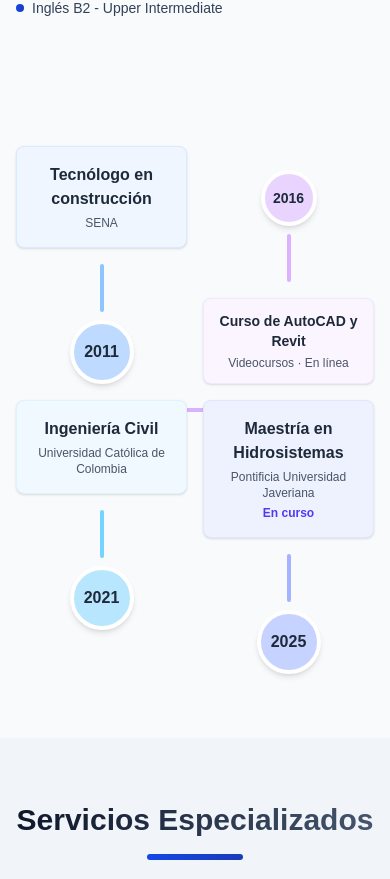
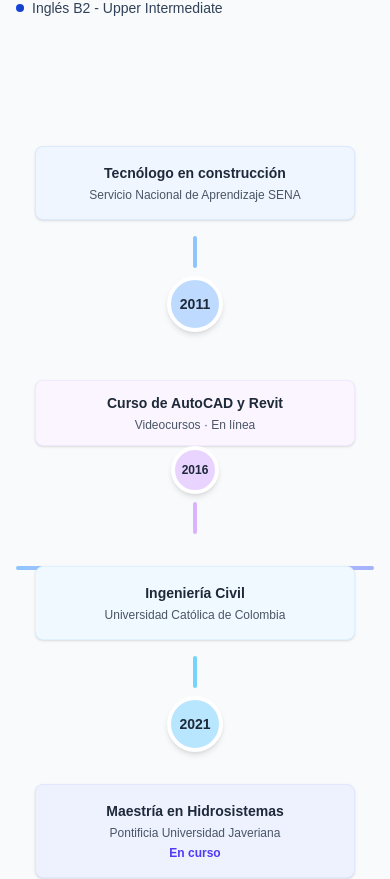
Before and after one commit to dannidoe/portafolio, a Next.js app: page / in a window 390 px wide. Shown: the part 1771-2650 px from the top of the page. Built offline with nearby package versions, Linux system fonts and the light colour scheme.

Commit message:
Actualización completa: cambios locales y rutas

```diff
--- a/app/page.tsx
+++ b/app/page.tsx
@@ -338,60 +338,60 @@ export default function Portfolio() {
             {/* Línea horizontal central */}
             <div className="absolute top-1/2 left-0 right-0 h-1 bg-gradient-to-r from-blue-300 via-purple-300 to-indigo-300 transform -translate-y-1/2 rounded-full" />
 
-            <div className="relative grid grid-cols-2 md:grid-cols-4 gap-4 md:gap-8">
+            <div className="relative grid grid-cols-1 md:grid-cols-4 gap-8 md:gap-8">
               {/* SENA - Arriba */}
-              <div className="flex flex-col items-center">
-                <div className="text-center px-3 bg-blue-50 rounded-lg py-4 shadow-sm border border-blue-100 mb-4">
-                  <h3 className="text-base md:text-lg font-bold text-gray-800">Tecnólogo en construcción</h3>
-                  <p className="text-xs md:text-sm text-gray-600 mt-1">SENA</p>
+              <div className="flex flex-col md:flex-col items-center">
+                <div className="text-center px-3 bg-blue-50 rounded-lg py-4 shadow-sm border border-blue-100 mb-4 w-full max-w-xs">
+                  <h3 className="text-sm md:text-lg font-bold text-gray-800">Tecnólogo en construcción</h3>
+                  <p className="text-xs md:text-sm text-gray-600 mt-1">Servicio Nacional de Aprendizaje SENA</p>
                 </div>
-                <div className="w-1 h-12 bg-blue-300 rounded-full" />
+                <div className="w-1 h-8 md:h-12 bg-blue-300 rounded-full" />
                 <div className="relative mt-2">
-                  <div className="w-16 h-16 rounded-full bg-blue-200 flex items-center justify-center shadow-md border-4 border-white">
-                    <span className="text-gray-800 font-bold text-base">2011</span>
+                  <div className="w-14 h-14 md:w-16 md:h-16 rounded-full bg-blue-200 flex items-center justify-center shadow-md border-4 border-white">
+                    <span className="text-gray-800 font-bold text-sm md:text-base">2011</span>
                   </div>
                 </div>
               </div>
 
               {/* Curso AutoCAD - Abajo */}
-              <div className="flex flex-col items-center justify-end">
-                <div className="relative">
-                  <div className="w-14 h-14 rounded-full bg-purple-200 flex items-center justify-center shadow-md border-4 border-white">
-                    <span className="text-gray-800 font-bold text-sm">2016</span>
+              <div className="flex flex-col md:flex-col items-center md:justify-end">
+                <div className="relative order-2 md:order-1">
+                  <div className="w-12 h-12 md:w-14 md:h-14 rounded-full bg-purple-200 flex items-center justify-center shadow-md border-4 border-white">
+                    <span className="text-gray-800 font-bold text-xs md:text-sm">2016</span>
                   </div>
                 </div>
-                <div className="w-1 h-12 bg-purple-300 rounded-full mt-2" />
-                <div className="text-center px-2 bg-purple-50 rounded-lg py-3 shadow-sm border border-purple-100 mt-4">
+                <div className="w-1 h-8 md:h-12 bg-purple-300 rounded-full mt-2 order-3 md:order-2" />
+                <div className="text-center px-2 bg-purple-50 rounded-lg py-3 shadow-sm border border-purple-100 mt-4 order-1 md:order-3 w-full max-w-xs">
                   <h3 className="text-sm md:text-base font-bold text-gray-800">Curso de AutoCAD y Revit</h3>
                   <p className="text-xs text-gray-600 mt-1">Videocursos · En línea</p>
                 </div>
               </div>
 
               {/* Universidad Católica - Arriba */}
-              <div className="flex flex-col items-center">
-                <div className="text-center px-3 bg-sky-50 rounded-lg py-4 shadow-sm border border-sky-100 mb-4">
-                  <h3 className="text-base md:text-lg font-bold text-gray-800">Ingeniería Civil</h3>
+              <div className="flex flex-col md:flex-col items-center">
+                <div className="text-center px-3 bg-sky-50 rounded-lg py-4 shadow-sm border border-sky-100 mb-4 w-full max-w-xs">
+                  <h3 className="text-sm md:text-lg font-bold text-gray-800">Ingeniería Civil</h3>
                   <p className="text-xs md:text-sm text-gray-600 mt-1">Universidad Católica de Colombia</p>
                 </div>
-                <div className="w-1 h-12 bg-sky-300 rounded-full" />
+                <div className="w-1 h-8 md:h-12 bg-sky-300 rounded-full" />
                 <div className="relative mt-2">
-                  <div className="w-16 h-16 rounded-full bg-sky-200 flex items-center justify-center shadow-md border-4 border-white">
-                    <span className="text-gray-800 font-bold text-base">2021</span>
+                  <div className="w-14 h-14 md:w-16 md:h-16 rounded-full bg-sky-200 flex items-center justify-center shadow-md border-4 border-white">
+                    <span className="text-gray-800 font-bold text-sm md:text-base">2021</span>
                   </div>
                 </div>
               </div>
 
               {/* PUJ - Arriba */}
-              <div className="flex flex-col items-center">
-                <div className="text-center px-3 bg-indigo-50 rounded-lg py-4 shadow-sm border border-indigo-100 mb-4">
-                  <h3 className="text-base md:text-lg font-bold text-gray-800">Maestría en Hidrosistemas</h3>
+              <div className="flex flex-col md:flex-col items-center">
+                <div className="text-center px-3 bg-indigo-50 rounded-lg py-4 shadow-sm border border-indigo-100 mb-4 w-full max-w-xs">
+                  <h3 className="text-sm md:text-lg font-bold text-gray-800">Maestría en Hidrosistemas</h3>
                   <p className="text-xs md:text-sm text-gray-600 mt-1">Pontificia Universidad Javeriana</p>
                   <p className="text-xs text-indigo-600 font-semibold mt-1">En curso</p>
                 </div>
-                <div className="w-1 h-12 bg-indigo-300 rounded-full" />
+                <div className="w-1 h-8 md:h-12 bg-indigo-300 rounded-full" />
                 <div className="relative mt-2">
-                  <div className="w-16 h-16 rounded-full bg-indigo-200 flex items-center justify-center shadow-md border-4 border-white">
-                    <span className="text-gray-800 font-bold text-base">2025</span>
+                  <div className="w-14 h-14 md:w-16 md:h-16 rounded-full bg-indigo-200 flex items-center justify-center shadow-md border-4 border-white">
+                    <span className="text-gray-800 font-bold text-sm md:text-base">2025</span>
                   </div>
                 </div>
               </div>
```
